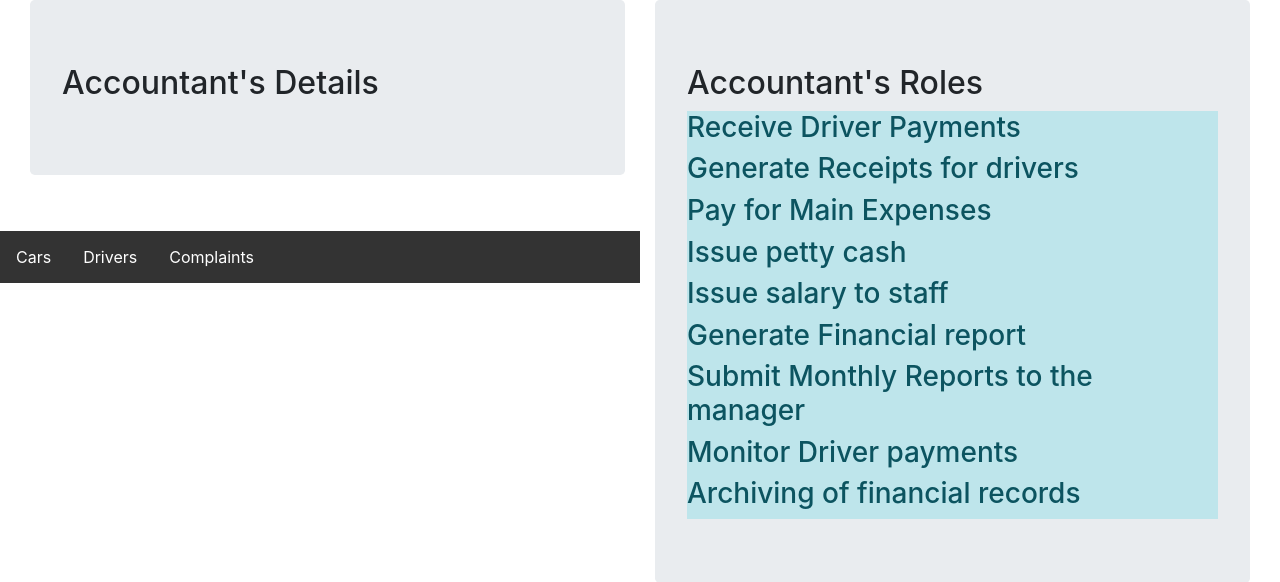
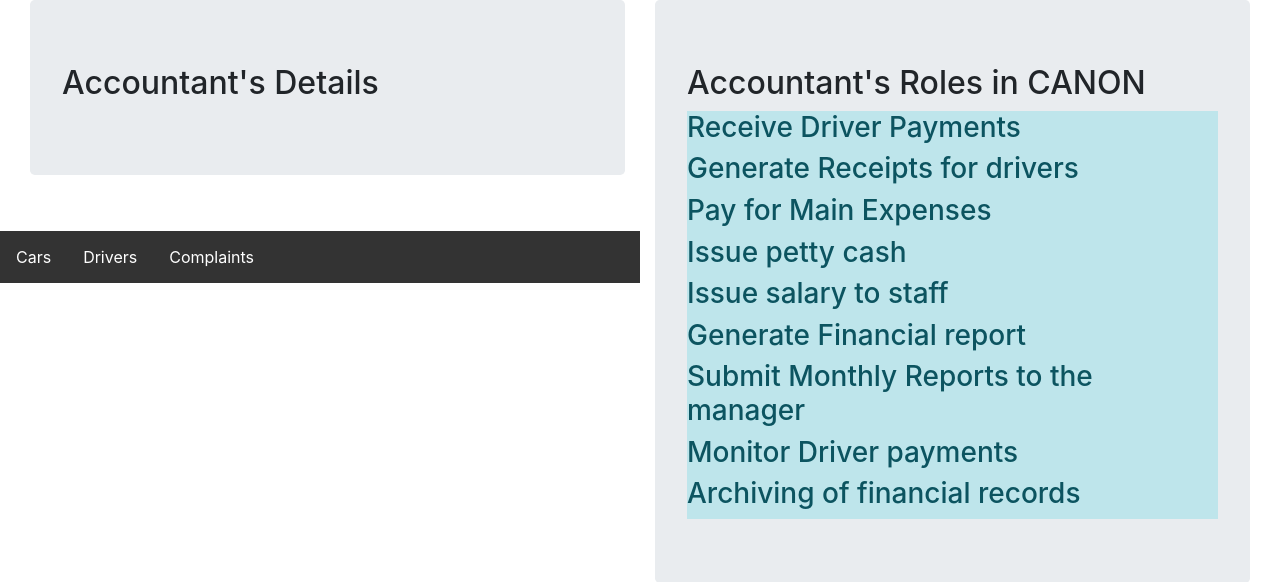
Before and after one commit to katenda/CanonInventory, a Django app: page /receptionist/display_cashiers/ in a window 1280 px wide. Shown: the part 62-644 px from the top of the page. Run offline with Django 3.2, Linux system fonts and the light colour scheme; some libraries are stand-ins or nearby versions.

Commit message:
Second commit

```diff
--- a/receptionistapp/templates/accountantapp/Accprofile.html
+++ b/receptionistapp/templates/accountantapp/Accprofile.html
@@ -3,7 +3,7 @@
   <div class="col-lg-12"  >
     <div class="col-lg-6 float-lg-right">
             <div class=" container jumbotron">
-              <h2> Accountant's Roles</h2>
+              <h2> Accountant's Roles in CANON</h2>
                 <ul class="list-group">
                     <li class="list-group-item-info"><h3> Receive Driver Payments</h3></li>
                     <li class="list-group-item-info"><h3> Generate Receipts for drivers</h3></li>
```
